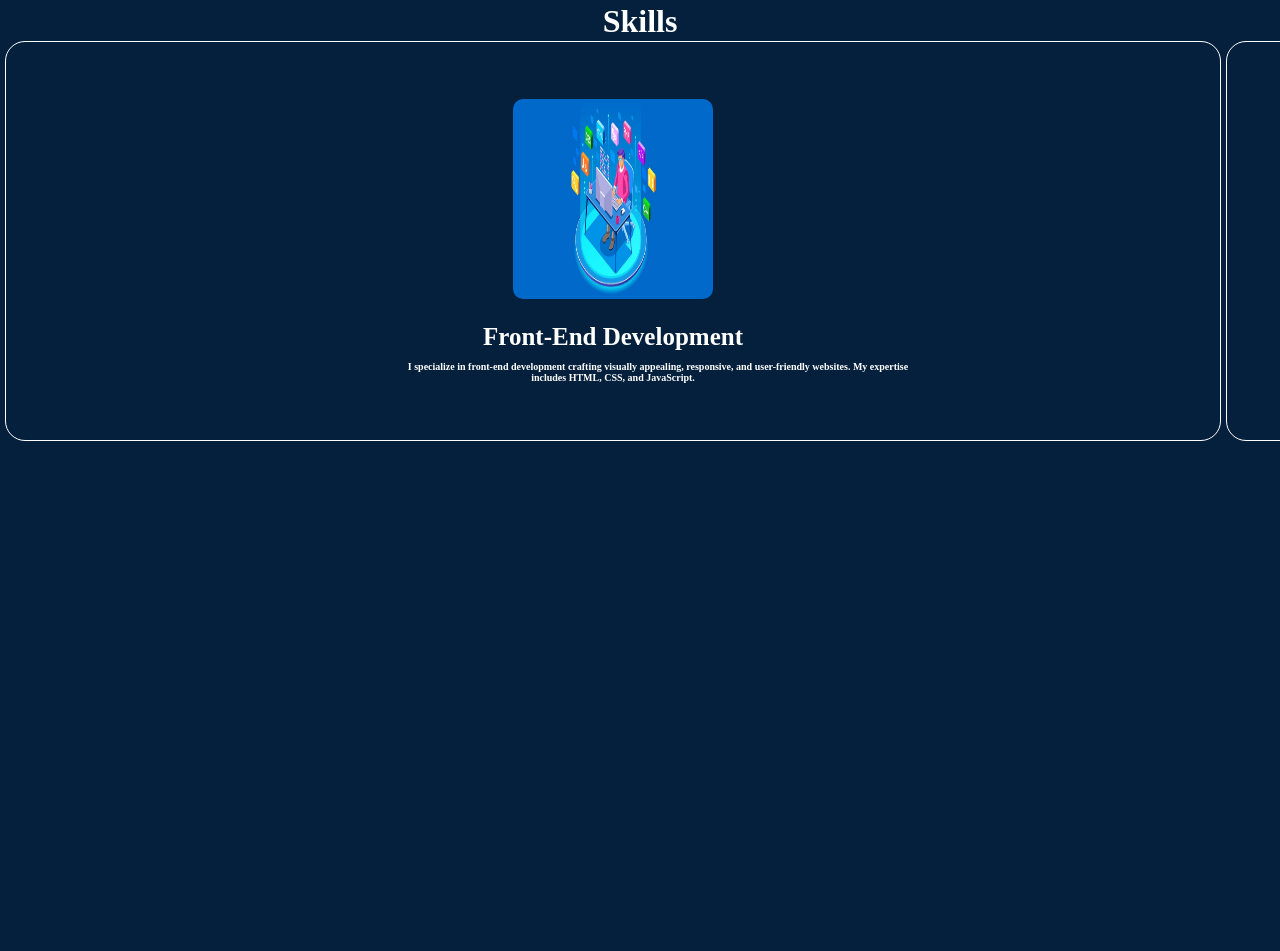
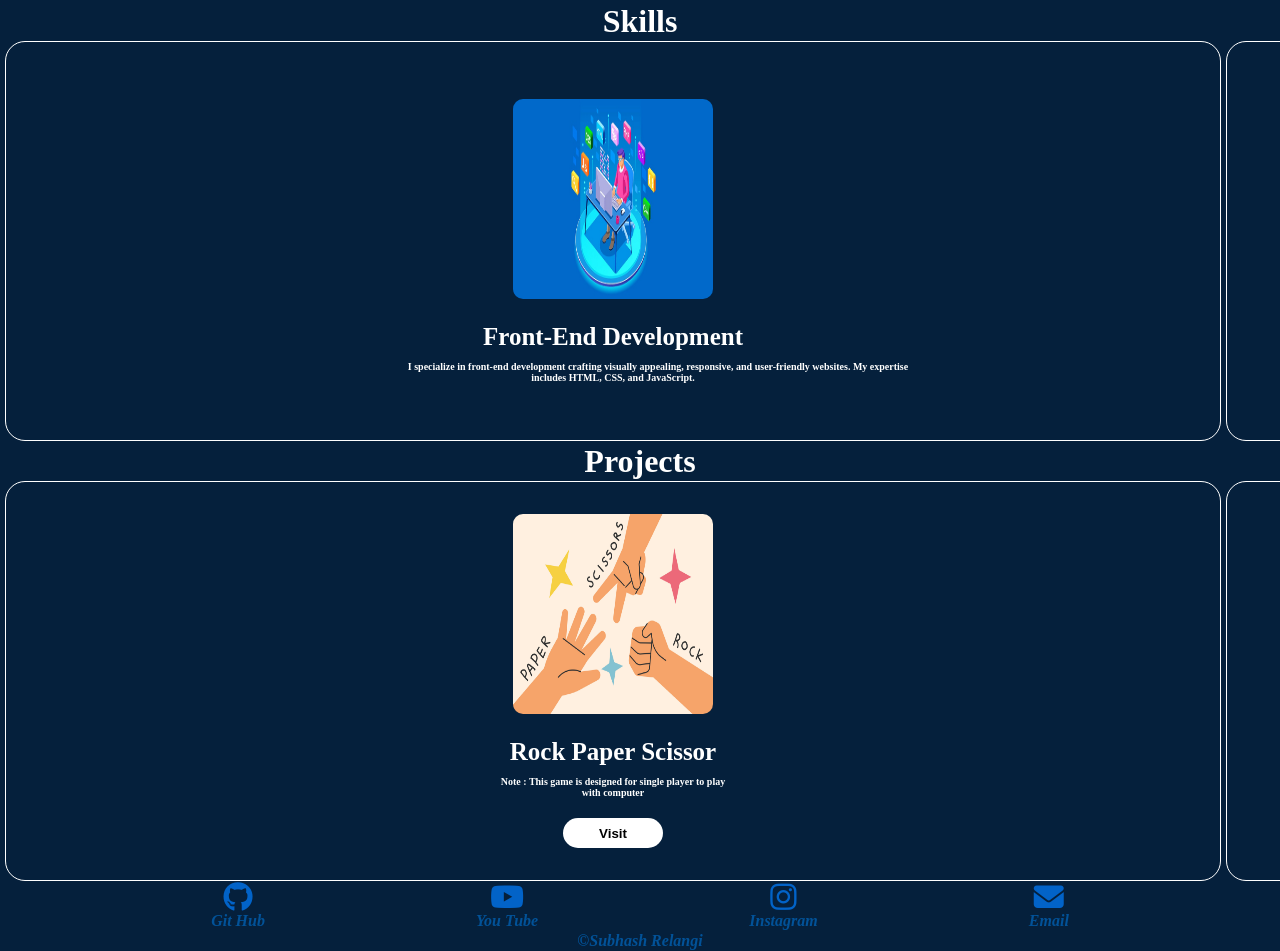
Before and after one commit to SubhashRelangi/Portfolio, a plain HTML site: page index.html in a window 1280 px wide. Shown: the part 549-1500 px from the top of the page. Before the commit the page ends 990 px from the top, so only its background shows below. Drawn offline with Linux system fonts and the light colour scheme.

Commit message:
update all

```diff
--- a/index.html
+++ b/index.html
@@ -2,9 +2,9 @@
 <html>
 
 <head>
-    <meta http-equiv="content-type" content="text/html; charset=utf-8" />
+    <meta charset="UTF-8">
     <title>Portfolio</title>
-    <link rel="stylesheet" href="style.css" />
+    <link rel="stylesheet" href="style.css">
     <script src="https://kit.fontawesome.com/44f813a57c.js" crossorigin="anonymous"></script>
 </head>
 
@@ -18,7 +18,7 @@
             </div>
         </header>
 
-        <!-- About Me Div -->
+        <!-- About Me Section -->
         <div class="AboutMeDiv">
             <div class="BackArrowDiv">
                 <a class="Anchorforarrow">
@@ -39,12 +39,12 @@
                     how things work behind the scenes on the web, and I was inspired by a close friend who encouraged me
                     to dive into development. This motivation has driven me to continuously learn and improve. With a
                     solid foundation in web development, I've worked on several projects, including
-                    [<a href="https://subhashrelangi.github.io/Rock-paper-scissor/" target="_blank" class="anchorforgame">
+                    <a href="https://subhashrelangi.github.io/Rock-paper-scissor/" target="_blank" class="anchorforgame">
                         Rock Paper Scissors
                     </a> and
                     <a href="https://subhashrelangi.github.io/Hand-cricket/" target="_blank" class="anchorforgame">
                         Hand Cricket
-                    </a>].
+                    </a>.
                 </p>
                 <p class="Me">
                     <span style="padding-left: 70px;">I</span> specialize in front-end development, but I have a deep
@@ -55,7 +55,7 @@
             </div>
         </div>
 
-        <!-- Content Div -->
+        <!-- Content Section -->
         <div class="contentDiv">
             <div class="photoDiv">
                 <img class="Image" src="images/profile.jpg" alt="Profile Picture">
@@ -69,11 +69,12 @@
             </div>
         </div>
 
-        <!-- Educatio Div -->
+        <!-- Education Section -->
         <div class="educationSection">
             <div class="BackArrowDiv">
-                <a class="anchorforEducationArrow"><i
-                            class="fa-solid fa-arrow-left arrowRight1"></i></a>
+                <a class="anchorforEducationArrow">
+                    <i class="fa-solid fa-arrow-left arrowRight1"></i>
+                </a>
             </div>
             <h1 class="educationHeading">Education Details</h1>
             <div class="educationDiv">
@@ -81,10 +82,12 @@
                     <h3 class="headingTag">🎓 Diploma in Computer Engineering</h3>
                     <p class="para1">📍 Andhra Polytechnic, Kakinada</p>
                     <p class="para2">2023-Present</p>
-                    <p class="para3"> <span style="padding-left: 90px;">I</span> am currently pursuing a
+                    <p class="para3">
+                        <span style="padding-left: 90px;">I</span> am currently pursuing a
                         Diploma in Computer Engineering, where I am gaining hands-on experience in software development,
                         web technologies, and problem-solving.
-                        The curriculum has provided me with in-depth knowledge of Skills, programming languages.</p>
+                        The curriculum has provided me with in-depth knowledge of Skills, programming languages.
+                    </p>
 
                     <h3 class="headingTag">🎓 Secondary School Certificate (SSC)</h3>
                     <p class="para1">📍 Sree Vidyaniketan High School, Angara</p>
@@ -93,10 +96,12 @@
             </div>
         </div>
 
-        <!-- Skill Div -->
-        <div class="skillHeaderDiv"><h1 class="skillHeader">Skills</h1></div>
+        <!-- Skills Section -->
+        <div class="skillHeaderDiv">
+            <h1 class="skillHeader">Skills</h1>
+        </div>
         <div class="SkillDiv">
-                <!-- frontend -->
+            <!-- Frontend -->
             <div class="Skills">
                 <div class="imageforskill">
                     <img class="skillImage" src="images/skills/frontend.jpg">
@@ -104,14 +109,14 @@
                 <div class="matterforskill">
                     <h1 class="skillName">Front-End Development</h1>
                     <div class="ratingDiv">
-                            <p class="paraforskill"><span style="padding-left: 90px;">I</span> specialize in front-end
-                                development crafting visually appealing,
+                        <p class="paraforskill">
+                            <span style="padding-left: 90px;">I</span> specialize in front-end development crafting visually appealing,
                             responsive, and user-friendly websites. My expertise includes HTML, CSS, and JavaScript.
                         </p>
                     </div>
                 </div>
             </div>
-                <!-- video editing -->
+            <!-- Video Editing -->
             <div class="Skills">
                 <div class="imageforskill">
                     <img class="skillImage" src="images/skills/videoediting.jpg">
@@ -119,14 +124,15 @@
                 <div class="matterforskill">
                     <h1 class="skillName">Video Editing</h1>
                     <div class="ratingDiv">
-                            <p class="paraforskill"><span style="padding-left: 120px;">I</span> have a strong interest in
-                                video editing
-                                and multimedia design. enjoy creating engaging visuals, enhancing content with smooth
-                                transitions,</p>
+                        <p class="paraforskill">
+                            <span style="padding-left: 120px;">I</span> have a strong interest in video editing
+                            and multimedia design. I enjoy creating engaging visuals and enhancing content with smooth
+                            transitions.
+                        </p>
                     </div>
                 </div>
             </div>
-                <!-- photo editing -->
+            <!-- Photo Editing -->
             <div class="Skills">
                 <div class="imageforskill">
                     <img class="skillImage" src="images/skills/photoediting.jpg">
@@ -134,30 +140,97 @@
                 <div class="matterforskill">
                     <h1 class="skillName">Photo Editing</h1>
                     <div class="ratingDiv">
-                      <p class="paraforskill"><span style="padding-left: 90px;">I</span> have a strong interest in
-                        photo
-                        and video editing, allowing me to enhance visuals and create engaging digital content. I
-                        enjoy working</p>
+                        <p class="paraforskill">
+                            <span style="padding-left: 90px;">I</span> have a strong interest in photo
+                            and video editing, allowing me to enhance visuals and create engaging digital content.
+                        </p>
                     </div>
                 </div>
             </div>
-                <!-- ui/ux design -->
+            <!-- UI/UX Design -->
             <div class="Skills">
                 <div class="imageforskill">
                     <img class="skillImage" src="images/skills/uidesign.jpg">
                 </div>
                 <div class="matterforskill">
-                    <h1 class="skillName">Ui / Ux Design</h1>
+                    <h1 class="skillName">UI / UX Design</h1>
                     <div class="ratingDiv">
-                      <p class="paraforskill"><span style="padding-left: 90px;">I</span> have a keen interest in UI/UX design, focusing on creating
-                        user-friendly, and visually appealing digital experiences. I enjoy designing.</p>
+                        <p class="paraforskill">
+                            <span style="padding-left: 90px;">I</span> have a keen interest in UI/UX design, focusing on creating
+                            user-friendly and visually appealing digital experiences.
+                        </p>
                     </div>
                 </div>
             </div>
         </div>
+        <!-- projects Section -->
+        <div class="skillHeaderDiv">
+            <h1 class="skillHeader">Projects</h1>
+        </div>
+        <div class="SkillDiv">
+                <!-- Rockpaperscissor -->
+                <div class="Skills">
+                    <div class="imageforskill">
+                        <img class="skillImage" src="images/projects/rockpaperscissors.jpg">
+                    </div>
+                    <div class="matterforskill">
+                        <h1 class="skillName">Rock Paper Scissor</h1>
+                        <div class="ratingDiv">
+                            <p class="paraforskill">Note : This game is designed for single player to play with computer</p>
+                        </div>
+                        <div class="buttonDiv"><button class="visitbutton Rockpaperscissor">Visit</button></div>
+                    </div>
+                </div>
+                <!-- Hand cricket -->
+                <div class="Skills">
+                    <div class="imageforskill">
+                        <img class="skillImage" src="images/projects/handcricket.png">
+                    </div>
+                    <div class="matterforskill">
+                        <h1 class="skillName">Hand Cricket</h1>
+                        <div class="ratingDiv">
+                            <p class="paraforskill">Note : This game is designed for single player to play with computer</p>
+                        </div>
+                        <div class="buttonDiv"><button class="visitbutton handcricket">Visit</button></div>
+                    </div>
+                </div>
+        </div>
+        <!-- Contact details -->
+        <div class="contactDiv">
+            <!-- git -->
+            <div class="contacts">
+                <a href="https://github.com/SubhashRelangi" target="_blank" class="anchorforcontact">
+                    <i class="fa-brands fa-github iconforcontact"></i>
+                    <p class="Nameforimage">Git Hub</p>
+                </a>
+            </div>
+            <!-- youtube -->
+            <div class="contacts">
+                <a href="https://www.youtube.com/@Subhash_relangi" target="_blank" class="anchorforcontact">
+                    <i class="fa-brands fa-youtube iconforcontact"></i>
+                    <p class="Nameforimage">You Tube</p>
+                </a>
+            </div>
+            <!-- instagram -->
+            <div class="contacts">
+                <a href="https://www.instagram.com/_Subhash_16_" target="_blank" class="anchorforcontact">
+                    <i class="fa-brands fa-instagram iconforcontact"></i>
+                    <p class="Nameforimage">Instagram</p>
+                </a>
+            </div>
+            <!-- Email -->
+            <div class="contacts">
+                <a href="mailto:subhashrelangi@gmail.com" target="_blank" class="anchorforcontact">
+                    <i class="fa-solid fa-envelope iconforcontact"></i>
+                    <p class="Nameforimage">Email</p>
+                </a>
+            </div>
+        </div>
+        <!-- footer -->
+        <div class="footer">©Subhash Relangi</div>
     </div>
 
-    <script src="main.js" type="text/javascript" charset="utf-8"></script>
+    <script src="main.js"></script>
 </body>
 
 </html>
--- a/style.css
+++ b/style.css
@@ -36,6 +36,7 @@
   flex-direction: column;
   align-items: center;
   justify-content: space-around;
+  margin-bottom:20px;
 
 }
 
@@ -250,3 +251,56 @@
   font-size:10px;
   text-align:center;
 }
+
+.visitbutton{
+  height:30px;
+  width:100px;
+  background-color: white;
+  color:black;
+  border-radius:20px;
+}
+
+.contactDiv{
+  height:50px;
+  width:100%;
+  display:flex;
+  align-items: center;
+  justify-content: space-evenly;
+  color:white;
+}
+
+.contacts{
+  display: flex;
+  align-items: center;
+  justify-content: center;
+}
+
+.iconforcontact{
+  font-size:30px;
+  color:#0263C8;
+}
+
+.anchorforcontact{
+  display: flex;
+  align-items: center;
+  justify-content: center;
+  flex-direction:column;
+  text-decoration: none;
+}
+
+.Nameforimage{
+  font-size:1rem;
+  font-style: italic;
+  text-align:center;
+  color:#025298;
+}
+
+.footer{
+  height:20px;
+  width:100%;
+  display:flex ;
+  align-items:center;
+  justify-content: center;
+  color:#025298;
+  font-style: italic;
+}
```
Also changed, not shown: main.js (+8 -0 lines). Lines whose indentation alone changed are shown as unchanged.
